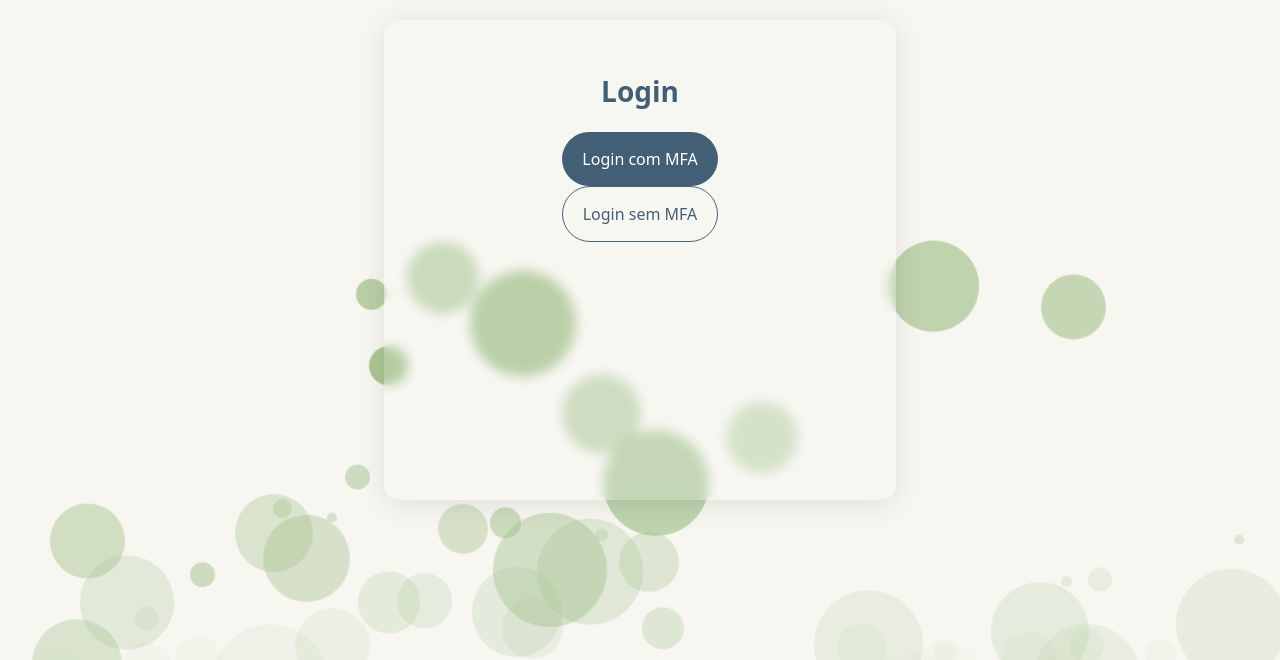
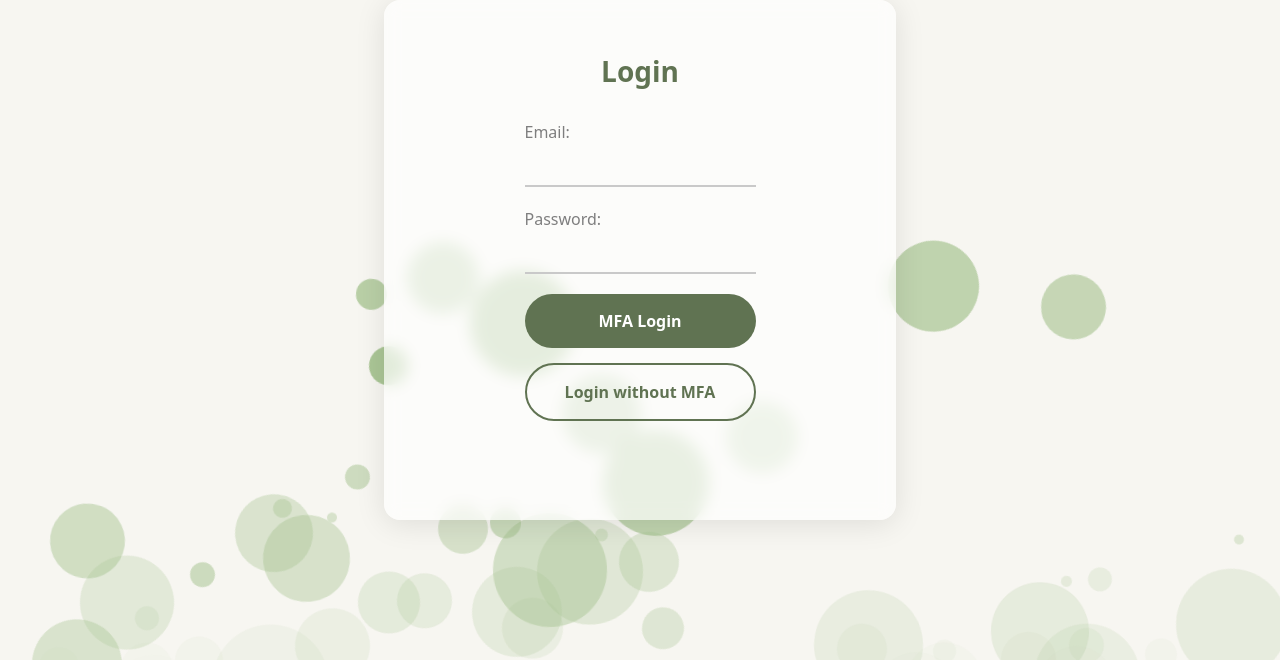
Before and after one commit to Stheffane/auth-mfa-frontend, a React (Vite) app: page /login in a window 1280 px wide. Shown: the part 140-800 px from the top of the page. Built offline with nearby package versions, Linux system fonts and the light colour scheme.

Commit message:
feat: update MFA input, login UI and refactor related styles

```diff
--- a/src/modules/auth/components/MFACodeInput.styles.ts
+++ b/src/modules/auth/components/MFACodeInput.styles.ts
@@ -1,24 +1,21 @@
 import styled, { css } from 'styled-components';
+import type { InputProps } from '../../../shared/components/PageBody/styles';
+import { PRIMARY_COLOR } from '../../../styles/colors';
 
 export const Container = styled.div`
   display: flex;
   gap: 8px;
 `;
 
-type InputProps = {
-  $hasError: boolean;
-  $isSubmitting: boolean;
-};
-
 export const CodeInput = styled.input<InputProps>`
   width: 40px;
   height: 48px;
   text-align: center;
   font-size: 20px;
-  color: #ffffff;
+  color: ${PRIMARY_COLOR};
 
   border-radius: 6px;
-  border: 2px solid #ffffff;
+  border: 2px solid #9e9e9e;
   outline: none;
 
   transition: border-color 0.2s ease, opacity 0.2s ease;
@@ -38,7 +35,7 @@ export const CodeInput = styled.input<InputProps>`
 
   &:focus {
     border-color: ${({ $hasError }) =>
-    $hasError ? '#e53935' : '#435f75'};
+    $hasError ? '#e53935' : PRIMARY_COLOR};
   }
 `;
 
--- a/src/pages/LoginPage.tsx
+++ b/src/pages/LoginPage.tsx
@@ -1,6 +1,7 @@
 import { useAuth } from '../modules/auth/hooks/useAuth';
 import { ButtonAction } from '../shared/components/Button';
 import { PageBody } from '../shared/components/PageBody';
+import { BaseInput } from '../shared/components/PageBody/styles';
 
 export function LoginPage() {
   const { login, status } = useAuth();
@@ -8,12 +9,21 @@ export function LoginPage() {
   return (
     <PageBody>
       <h1>Login</h1>
-      <ButtonAction onClick={() => login('mfa@user.com', '123')} variant='primary'>
-        Login com MFA
-      </ButtonAction>
-      <ButtonAction onClick={() => login('user@test.com', '123')} variant='secondary'>
-        Login sem MFA
-      </ButtonAction>
+
+      <form>
+        <label htmlFor="email">Email:</label>
+        <BaseInput type="email" name="email-field" id="email" $hasError={false} $isSubmitting={false} />
+
+        <label htmlFor="password">Password:</label>
+        <BaseInput type="password" name="password-field" id="password" $hasError={false} $isSubmitting={false} />
+
+        <ButtonAction onClick={() => login('mfa@user.com', '123')} variant='primary' >
+          MFA Login
+        </ButtonAction>
+        <ButtonAction onClick={() => login('user@test.com', '123')} variant='secondary'>
+          Login without MFA
+        </ButtonAction>
+      </form>
 
       {status === 'loading' && <p>Loading...</p>}
     </PageBody>
--- a/src/shared/components/Button/styles.ts
+++ b/src/shared/components/Button/styles.ts
@@ -1,18 +1,24 @@
 import styled, { css } from "styled-components";
+import { PRIMARY_COLOR } from "../../../styles/colors";
 
 type ButtonProps = {
   $variant: 'primary' | 'secondary'
 }
 
 export const Button = styled.button<ButtonProps>`
+  width: 100%;
   padding: 15px 20px;
   border-radius: 50px;
+  font-weight: bold;
+
+  margin-bottom: 15px;
+  transition: all 0.3s ease;
   cursor: pointer;
 
   ${({ $variant }) =>
     $variant === "primary" &&
     css`
-    background-color: #435f75;
+    background-color: ${PRIMARY_COLOR};
     color: #fff;
   `}
 
@@ -20,7 +26,11 @@ export const Button = styled.button<ButtonProps>`
     $variant === "secondary" &&
     css`
     background-color: transparent;
-    border: 1px solid #435f75;
-    color: #435f75;
+    border: 2px solid ${PRIMARY_COLOR};
+    color: ${PRIMARY_COLOR};
   `}
+
+  &:hover {
+   transform: scale(1.04);
+  }
 `;
--- a/src/shared/components/PageBody/styles.ts
+++ b/src/shared/components/PageBody/styles.ts
@@ -1,4 +1,5 @@
-import styled from "styled-components";
+import { PRIMARY_COLOR } from './../../../styles/colors';
+import styled, { css } from "styled-components";
 
 export const Section = styled.section`
   position: relative;
@@ -11,11 +12,10 @@ export const Section = styled.section`
   align-items: center;
   justify-content: center;
 
-  background-color: #f1f4f5; //#F7F6F1;
 
   .input-block {
     width: 40%;
-    height: 60%;
+    height: 65%;
     padding: 50px 25px;
 
     display: flex;
@@ -23,22 +23,63 @@ export const Section = styled.section`
     flex-direction: column;
     align-items: center;
 
-    /* position: absolute; */
     z-index: 1;
 
-    background: rgba(255, 255, 255, 0.10);
+    // glass effect
+    background: rgba(255, 255, 255, 0.66);
     border-radius: 16px;
     box-shadow: 0 4px 30px rgba(0, 0, 0, 0.1);
-    backdrop-filter: blur(6px);
+    backdrop-filter: blur(8px);
     -webkit-backdrop-filter: blur(5.1px);
   }
 
   h1 {
-    padding-bottom: 20px;
-    color: #435f75;
+    padding-bottom: 28px;
+    color: ${PRIMARY_COLOR};
   }
 
-  p {
-    padding-bottom: 15px;
+  p, label {
+    color: #7e7e7e;
+    padding-bottom: 20px;
+  }
+
+  > div, form {
+    width: 50%;
+    display: grid;
   }
 `
+export type InputProps = {
+  $hasError: boolean;
+  $isSubmitting: boolean;
+};
+
+export const BaseInput = styled.input<InputProps>`
+  width: 100%;
+  font-size: 14px;
+  font-weight: 600;
+  color: ${PRIMARY_COLOR};
+
+  border-bottom: 2px solid #c9c9c9;
+  outline: none;
+
+  transition: border-color 0.2s ease, opacity 0.2s ease;
+
+  margin-bottom: 20px;
+
+  ${({ $hasError }) =>
+    $hasError &&
+    css`
+      border-color: #e53935;
+    `}
+
+  ${({ $isSubmitting }) =>
+    $isSubmitting &&
+    css`
+      opacity: 0.6;
+      pointer-events: none;
+    `}
+
+  &:focus {
+    border-color: ${({ $hasError }) => $hasError ? '#e53935' : PRIMARY_COLOR};
+  }
+`;
```
